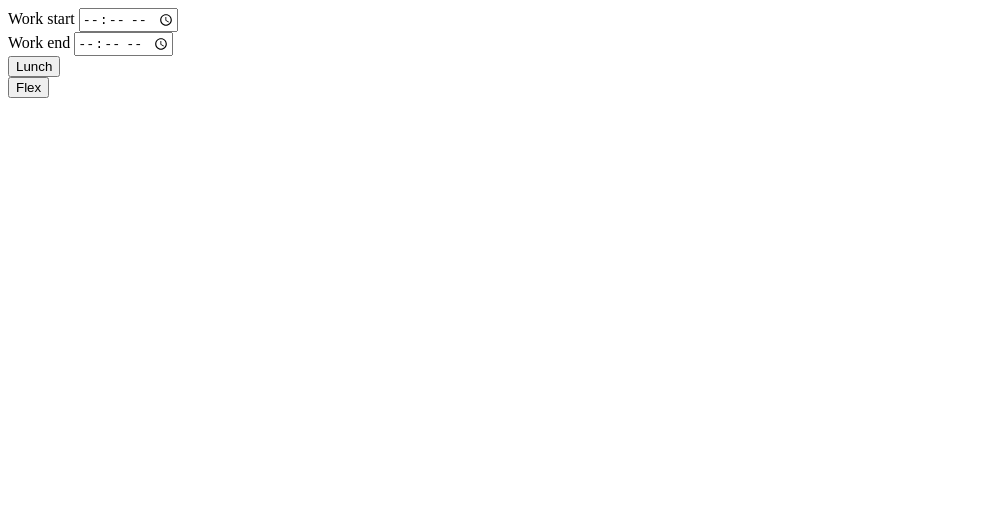
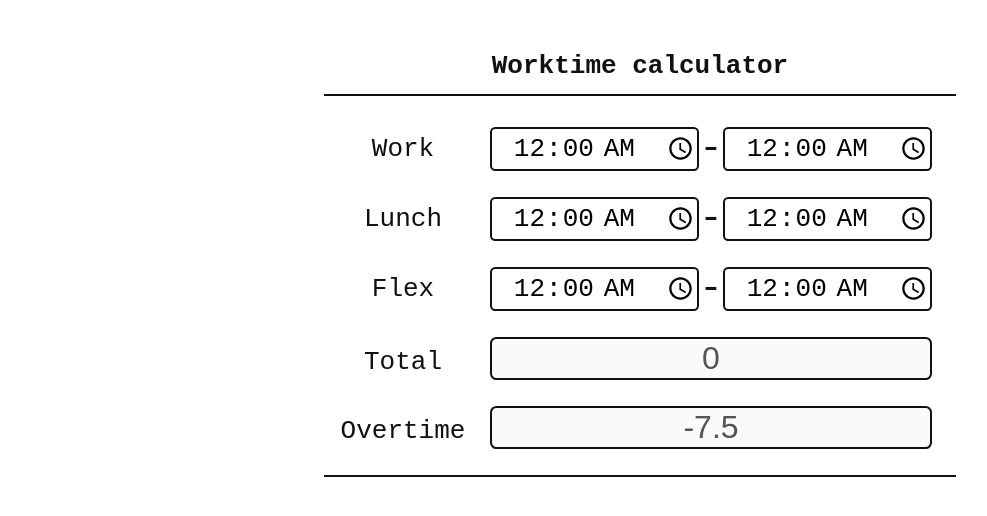
Before and after one commit to attepee/worktime-calculator, a plain HTML site: page index.html in a window 1280 px wide. Shown: the whole page, without its empty margins (0-987 px from the left). Drawn offline with Linux system fonts and the light colour scheme.

Commit message:
Structure, style and functionality

```diff
--- a/index.html
+++ b/index.html
@@ -6,30 +6,85 @@
         <script src="scripts/main.js" type="text/javascript"></script>
         <meta charset="UTF-8">
     </head>
-    <body>
-        <div id="root">
-            <form>
-                <div id="work">
-                    <label class="label" for="workStartTime">Work start</label>
-                    <input id="workStartTime" type="time" />
-                    <br>
-                    <label class="label" for="workEndTime">Work end</label>
-                    <input id="workEndTime" type="time" />
+    <body onload="calculateWorkTime()">
+        <div id="container">
+            <h1>Worktime calculator</h1>
+            <div id="workRoot" class="inputContainer">
+                <label class="inputLabel" for="workStartTime">Work</label>
+                <div class="inputSet">
+                    <input
+                        id="workStartTime"
+                        class="timeInput"
+                        type="time"
+                        value="00:00"
+                        onblur="roundInputTime('workStartTime'); calculateWorkTime()"
+                    />
+                    <div class="hyphen">-</div>
+                    <input
+                        id="workEndTime"
+                        class="timeInput"
+                        type="time"
+                        value="00:00"
+                        onblur="roundInputTime('workEndTime'); calculateWorkTime()"
+                    />
                 </div>
-                <div id="lunch">
-                    <button class="toggleLunch" type="button" onclick="toggleLunch()">Lunch</button>
-                    <div id="lunchInputs">
-                        <label class="label" for="lunchStartTime">Lunch start</label>
-                        <input id="lunchStartTime" type="time" />
-                        <br>
-                        <label class="label" for="lunchEndTime">Lunch end</label>
-                        <input id="lunchEndTime" type="time" />
-                    </div>
+            </div>
+
+            <div id="lunchRoot" class="inputContainer">
+                <label class="inputLabel" for="lunchStartTime">Lunch</label>
+                <div class="inputSet">
+                    <input
+                        id="lunchStartTime"
+                        class="timeInput"
+                        type="time"
+                        value="00:00"
+                        onblur="roundInputTime('lunchStartTime'); calculateWorkTime()"
+                    />
+                    <div class="hyphen">-</div>
+                    <input
+                        id="lunchEndTime"
+                        class="timeInput"
+                        type="time"
+                        value="00:00"
+                        onblur="roundInputTime('lunchEndTime'); calculateWorkTime()"
+                    />
                 </div>
-                <div id="flex">
-                    <button class="addFlex" type="button">Flex</button>
+            </div>
+
+            <div id="flexRoot" class="inputContainer">
+                <label class="inputLabel" for="flexStartTime">Flex</label>
+                <div class="inputSet">
+                    <input
+                        id="flexStartTime"
+                        class="timeInput"
+                        type="time"
+                        value="00:00"
+                        onblur="roundInputTime('flexStartTime'); calculateWorkTime()"
+                    />
+                    <div class="hyphen">-</div>
+                    <input
+                        id="flexEndTime"
+                        class="timeInput"
+                        type="time"
+                        value="00:00"
+                        onblur="roundInputTime('flexEndTime'); calculateWorkTime()"
+                    />
                 </div>
-            </form>
+            </div>
+
+            <div id="totalRoot" class="inputContainer">
+                <label class="inputLabel" for="totalWorkTime">Total</label>
+                <div class="inputSet">
+                    <input id="totalWorkTime" class="textInput" type="text" disabled />
+                </div>
+            </div>
+
+            <div id="overtimeRoot" class="inputContainer">
+                <label class="inputLabel" for="overtimeWorkTime">Overtime</label>
+                <div class="inputSet">
+                    <input id="overtime" class="textInput" type="text" disabled />
+                </div>
+            </div>
         </div>
     </body>
 </html>
--- a/scripts/main.js
+++ b/scripts/main.js
@@ -0,0 +1,63 @@
+function calculateWorkTime() {
+    try {
+        var workStart = document.getElementById("workStartTime").value;
+        var workEnd= document.getElementById("workEndTime").value;
+        var lunchStart = document.getElementById("lunchStartTime").value;
+        var lunchEnd = document.getElementById("lunchEndTime").value;
+        var flexStart = document.getElementById("flexStartTime").value;
+        var flexEnd = document.getElementById("flexEndTime").value;
+
+        var totalWorkTimeElem = document.getElementById("totalWorkTime");
+        var overtimeElem = document.getElementById("overtime");
+
+        var workTime = calculateDifference(workStart, workEnd);
+        var lunchTime = calculateDifference(lunchStart, lunchEnd);
+        var flexTime = calculateDifference(flexStart, flexEnd);
+
+        //Math.round(n * 4) / 4).toFixed(2)
+        var total = (workTime - lunchTime - flexTime);
+        var overtime = total - 450;
+        totalWorkTimeElem.value = total / 60;
+        overtimeElem.value = overtime / 60;
+    } catch (error) {
+        console.error(error);
+    }
+}
+
+function calculateDifference(start, end) {
+    if (start && end) {
+        start = start.split(":");
+        end = end.split(":");
+        var startDate = new Date(0, 0, 0, start[0], start[1]);
+        var endDate = new Date(0, 0, 0, end[0], end[1]);
+        var diff = endDate.getTime() - startDate.getTime();
+        var diffinMinutes = diff / 1000 / 60;
+
+        return diffinMinutes;
+    }
+    else
+        return 0;
+}
+
+function roundInputTime(id) {
+    try {
+        var input = document.getElementById(id);
+
+        if (input.value) {
+            var value = input.value.split(":");
+            var date = new Date();
+            date.setHours(value[0]);
+            date.setMinutes(value[1]);
+
+            var ms = 1000 * 60 * 15;
+            var roundedDate = new Date(Math.round(date.getTime() / ms) * ms);
+            var hours = ("0" + roundedDate.getHours()).slice(-2)
+            var minutes = ("0" +roundedDate.getMinutes()).slice(-2)
+            var newValue = hours + ":" + minutes;
+
+            input.value = newValue;
+        }
+    } catch (error) {
+        console.error(error);
+    }
+}
--- a/styles/style.css
+++ b/styles/style.css
@@ -1,3 +1,83 @@
-#lunchInputs {
-    display: none;
+html {
+    margin: 0;
+    padding: 0;
+    font-family: monospace;
+    color: #111;
 }
+
+#container {
+    width: 50%;
+    margin: 0 auto;
+    display: flex;
+    flex-wrap: nowrap;
+    flex-direction: column;
+    border-bottom: 2px solid #111;
+    padding-bottom: 1em;
+    padding-top: 1em;
+}
+
+h1 {
+    text-align: center;
+    padding: 0.5em;
+    border-bottom: 2px solid #111;
+}
+
+.inputContainer {
+    width: 100%;
+    padding-top: 1em;
+    padding-bottom: 1em;
+}
+
+.inputLabel, .timeInput, .textInput {
+    display: inline-block;
+    text-align: center;
+    font-size: 2em;
+}
+
+.inputLabel {
+    width: 25%;
+}
+
+.inputSet {
+    width: 70%;
+    display: inline-flex;
+    flex-wrap: nowrap;
+}
+
+.timeInput {
+    width: 50%;
+}
+
+.hyphen {
+    font-size: 3em;
+}
+
+.textInput {
+    width: 100%;
+}
+
+.textInput, .timeInput {
+    border: 2px solid #111;
+    border-radius: 0.2em;
+}
+
+@media only screen and (max-width: 1200px) {
+    #container {
+        width: 80%;
+    }
+}
+
+@media only screen and (max-width: 700px) {
+    #container {
+        width: 100%;
+    }
+
+    .inputLabel {
+        display: block;
+        text-align: left;
+    }
+
+    .inputSet {
+        width: 100%;
+    }
+}
```
